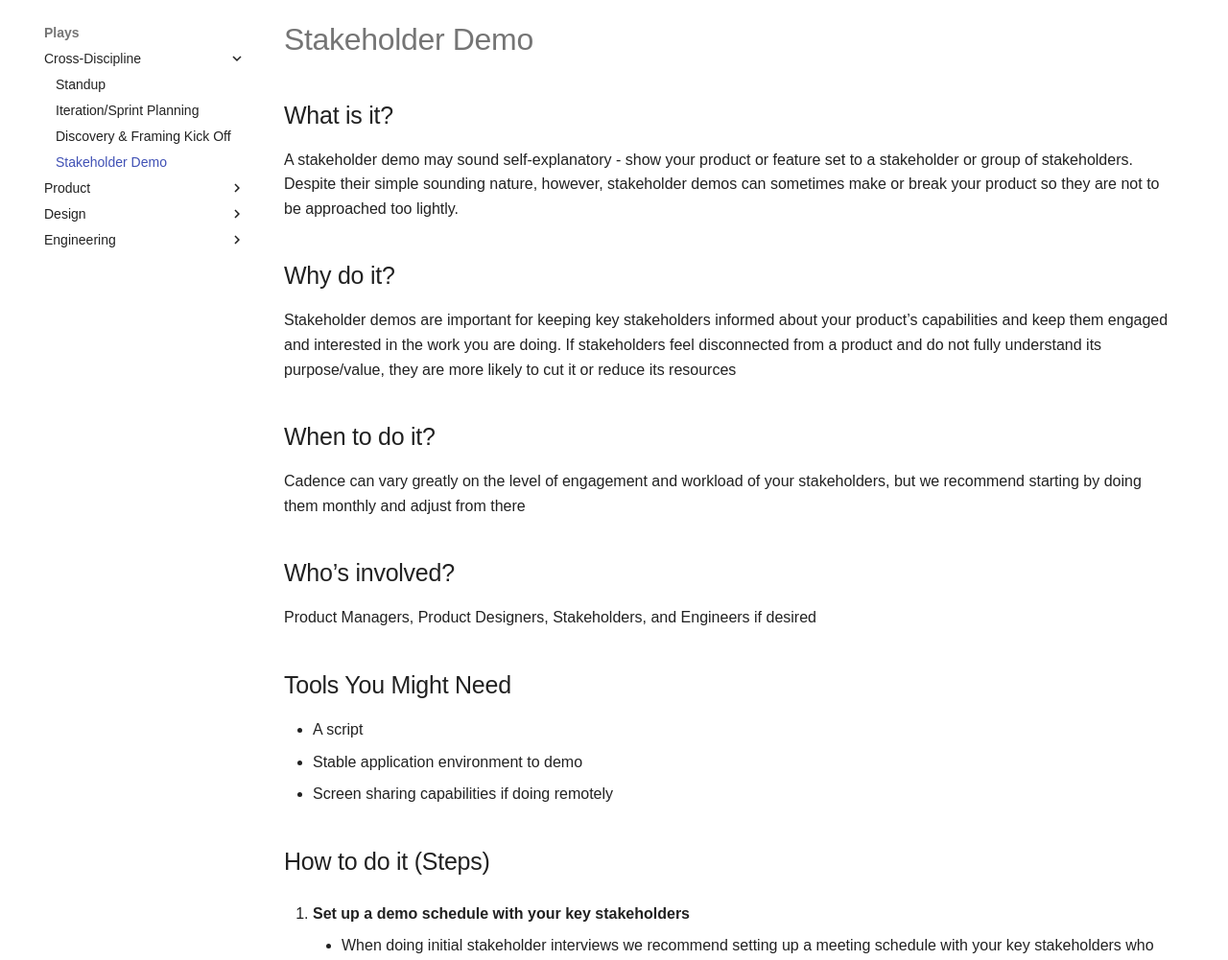
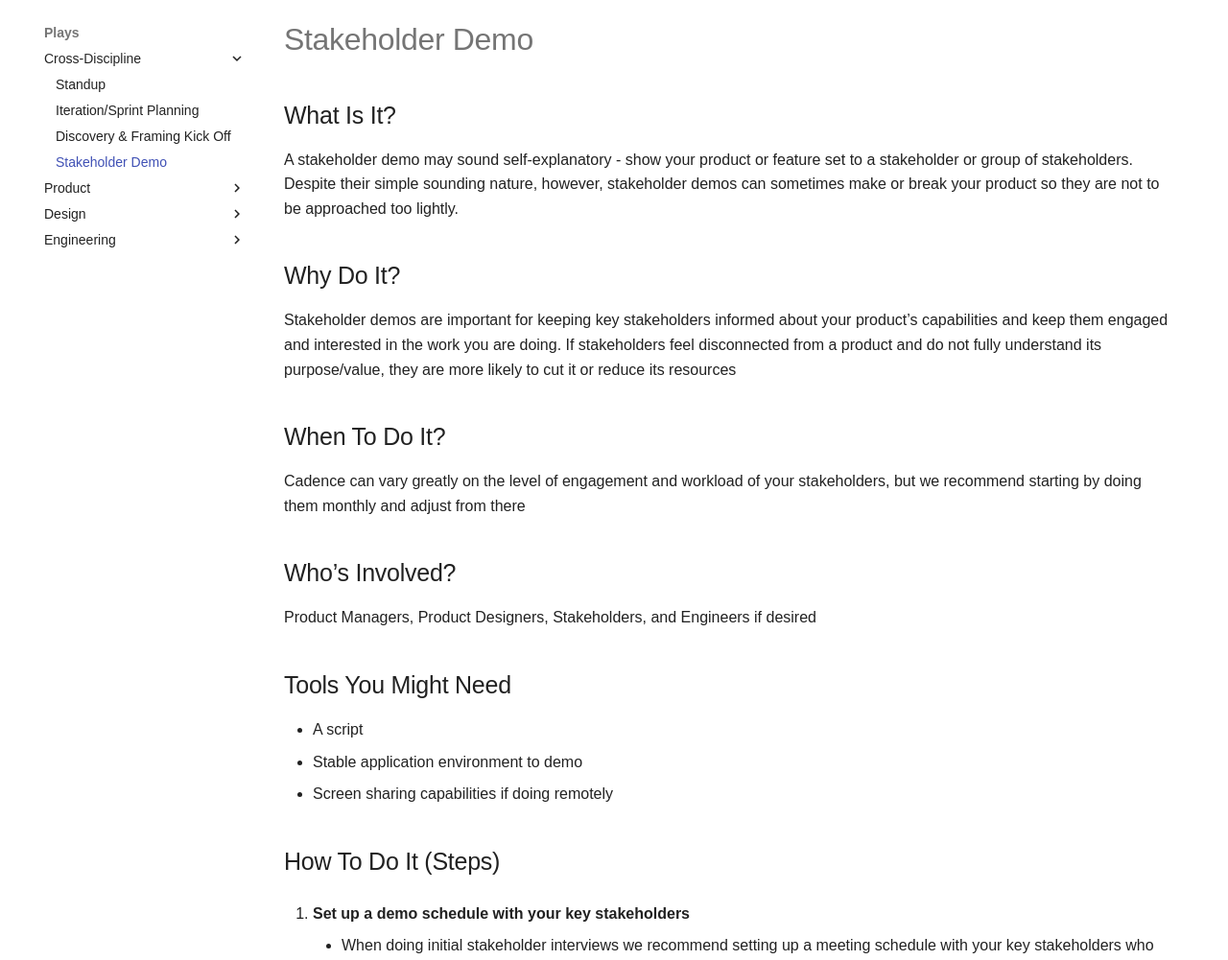
Before and after one commit to rise8-us/delivery-playbooks, an MkDocs documentation site: the page built from docs/content/plays/cross-discipline/stakeholder-demo.md, in a window 1280 px wide and 1400 px high. Shown: the part 125-1126 px from the top of the window at 96% size. Built offline with MkDocs 1.6.1 and Material for MkDocs 9.7.7, drawn with Linux system fonts in a browser that asks for light colours; part of the change alters nothing that is shown.

```diff
--- a/docs/content/plays/cross-discipline/stakeholder-demo.md
+++ b/docs/content/plays/cross-discipline/stakeholder-demo.md
@@ -1,18 +1,18 @@
 # Stakeholder Demo
 
-## What is it?
+## What Is It?
 A stakeholder demo may sound self-explanatory - show your product or feature set to a stakeholder or group of stakeholders. Despite their simple sounding nature, however, stakeholder demos can sometimes make or break your product so they are not to be approached too lightly.
 
 
-## Why do it?
+## Why Do It?
 Stakeholder demos are important for keeping key stakeholders informed about your product’s capabilities and keep them engaged and interested in the work you are doing. If stakeholders feel disconnected from a product and do not fully understand its purpose/value, they are more likely to cut it or reduce its resources
 
 
-## When to do it?
+## When To Do It?
 Cadence can vary greatly on the level of engagement and workload of your stakeholders, but we recommend starting by doing them monthly and adjust from there
 
 
-## Who’s involved?
+## Who’s Involved?
 Product Managers, Product Designers, Stakeholders, and Engineers if desired
 
 
@@ -22,33 +22,33 @@ Product Managers, Product Designers, Stakeholders, and Engineers if desired
   * Screen sharing capabilities if doing remotely
 
 
-## How to do it (Steps)
+## How To Do It (Steps)
 1. **Set up a demo schedule with your key stakeholders**
     * When doing initial stakeholder interviews we recommend setting up a meeting schedule with your key stakeholders who are influential and engaged.
 
-3. **Decide which features to demo**
+2. **Decide which features to demo**
     * Think of high impact features that, ideally, you have collected metrics on so you can demonstrate direct operational value
     * Which areas of the product/mission does your stakeholder care most about?
 
-4. **Write a script and practice**
+3. **Write a script and practice**
     * We have all been in a demo where we went in planning to wing it and things didn’t go as planned. Scripts almost completely avoid this situation and help you create a cohesive narrative.
     * Structure your demo as a story: what is the overall scenario?, what are the users trying to accomplish?, why were they unable to do what they needed to prior to this feature?, how does your feature solve the problem/pain?, and how have you validated its impact?
     * Walk through your script while giving a demo in whichever environment you plan to use. Record yourself for extra scrutiny.
 
-5. **Ensure the demo environment is stable**
+4. **Ensure the demo environment is stable**
     * Check the environment to make sure it is not down or buggy for any reason
     * Notify your engineers of the upcoming demo and ensure they don’t push any breaking changes until the demo is complete
 
-6. **Set up early**
+5. **Set up early**
     * Technical issues always seem to happen in the most high visibility moments. Get to the room or meeting early and make sure you can properly project/share screen.
     * Keep the environment refreshed to avoid having to log back into anything when you start.
     * Find a way to read your script while giving the demo. Have a teammate navigate the demo if needed.
 
-7. **Start on time**
+6. **Start on time**
     * Jump right into it and save questions for the end
     * Demonstrate punctuality and professionalism
 
-8. **Q & A**
+7. **Q & A**
     * Open the floor for questions after the demo is done
     * Take notes and capture action items to demonstrate engaged listening
     * Be honest and transparent about things you don’t know the answer to or had not considered. This builds trust between you and your stakeholders and allows you to have more candid conversations moving forward
```
